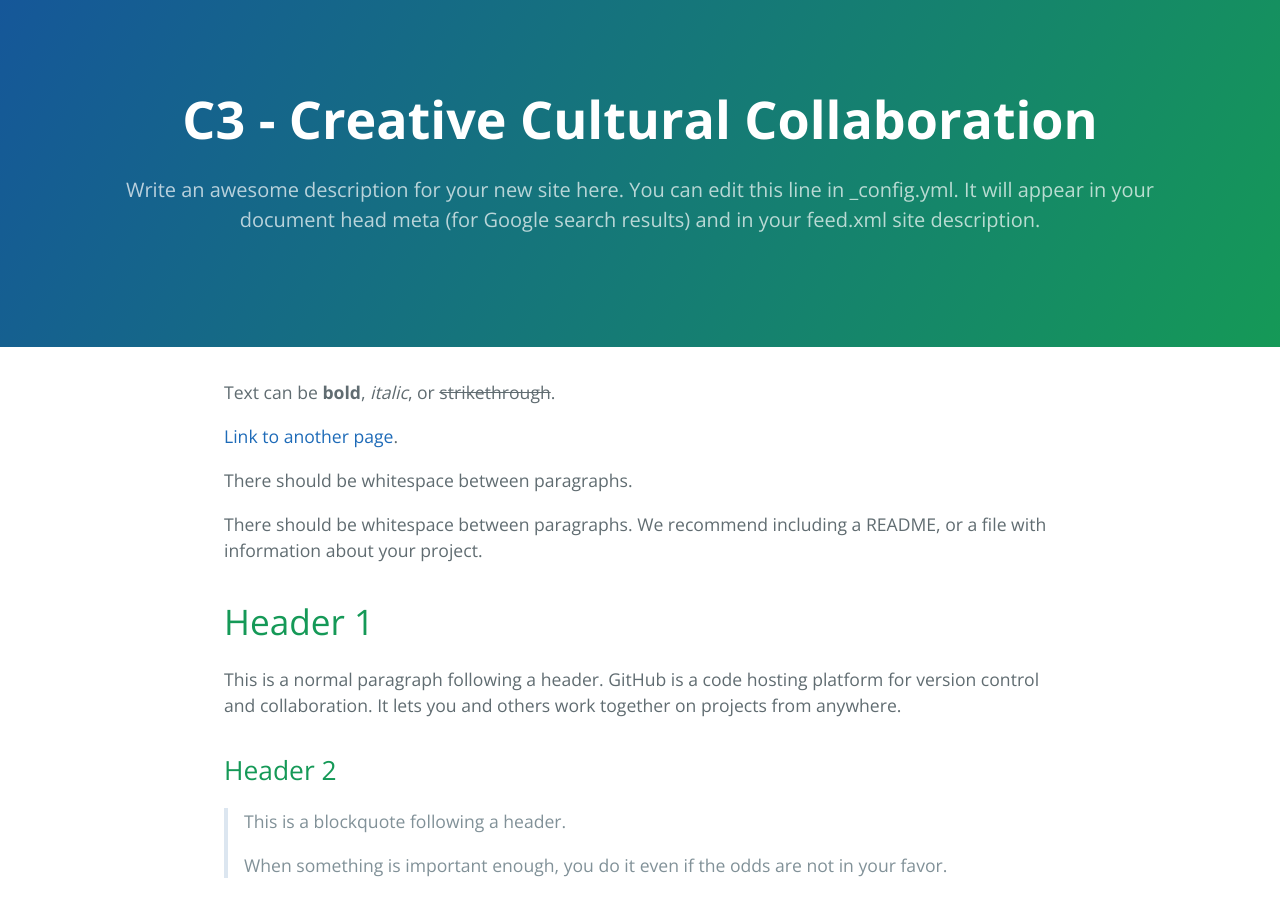
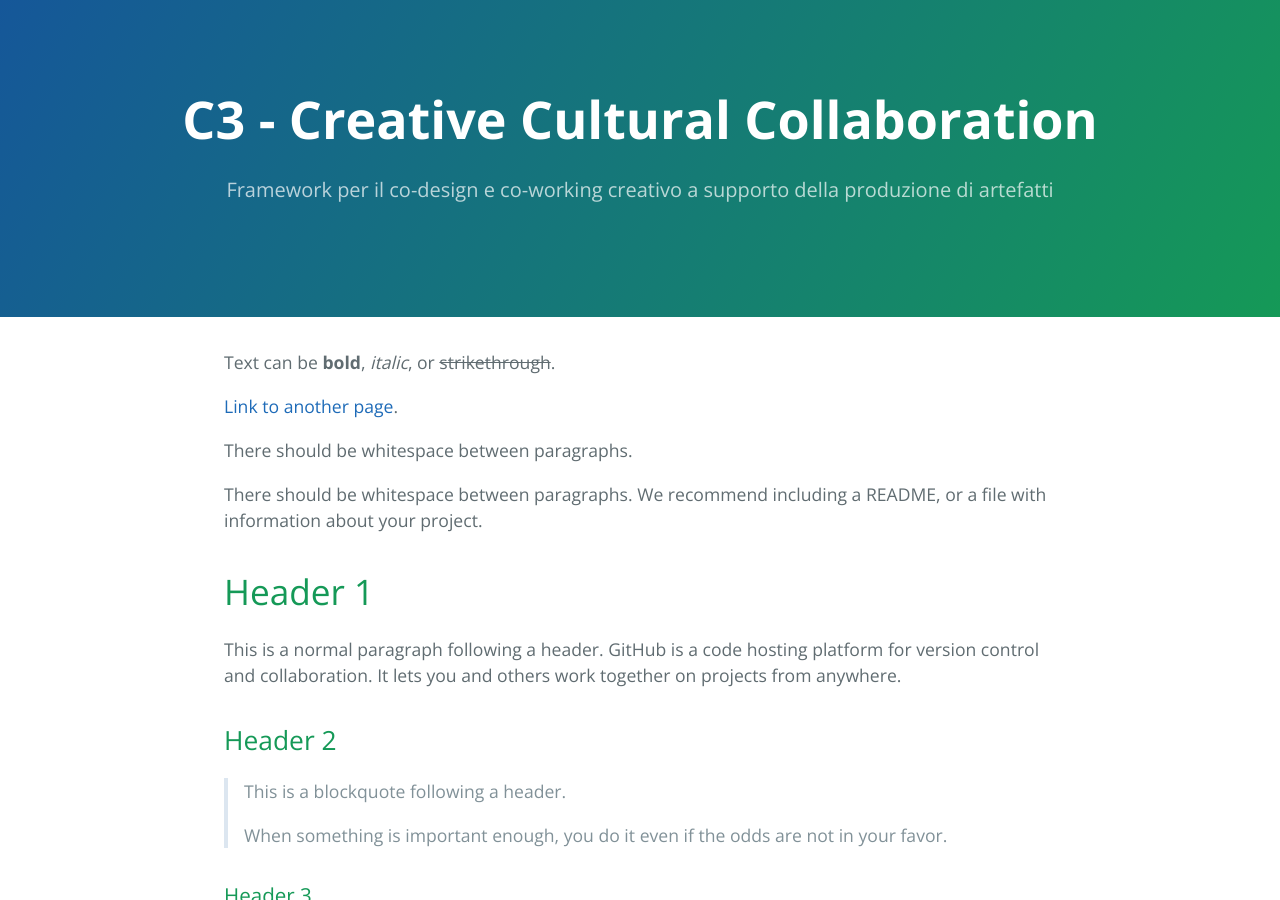
Before and after one commit to collab-c3/collab-c3.github.io, a Jekyll site: the page built from index.md, in a window 1280 px wide and 900 px high. Built offline with Jekyll 4.4.1, drawn with Linux system fonts in a browser that asks for light colours.

Commit message:
Update description

```diff
--- a/_config.yml
+++ b/_config.yml
@@ -16,9 +16,8 @@
 title: C3 - Creative Cultural Collaboration
 #email: your-email@example.com
 description: >- # this means to ignore newlines until "baseurl:"
-  Write an awesome description for your new site here. You can edit this
-  line in _config.yml. It will appear in your document head meta (for
-  Google search results) and in your feed.xml site description.
+  Framework per il co-design e co-working creativo a supporto della produzione di
+  artefatti
 #baseurl: "" # the subpath of your site, e.g. /blog
 #url: "" # the base hostname & protocol for your site, e.g. http://example.com
 #twitter_username: jekyllrb
```
